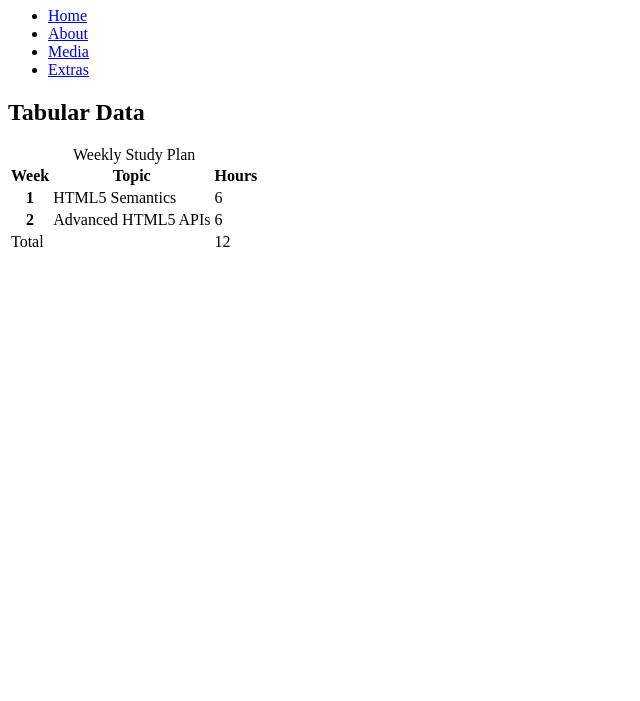
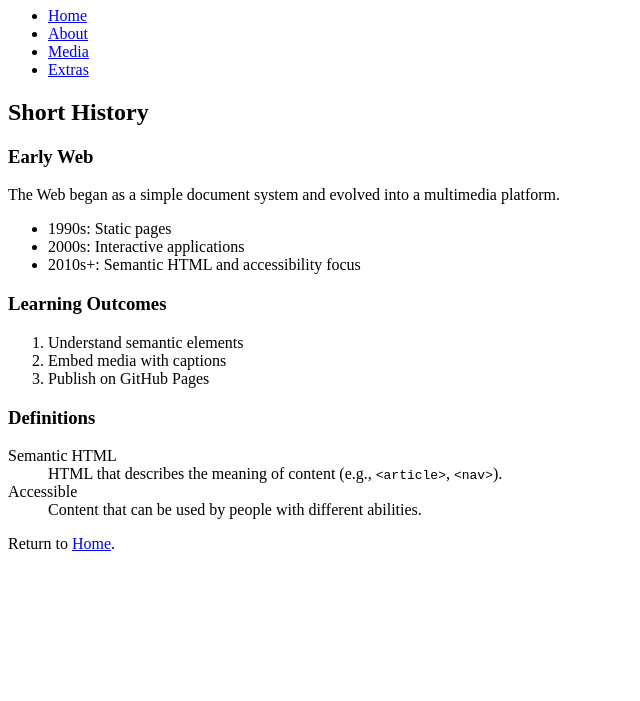
Before and after one commit to Bhaktesh9/New-respository, a plain HTML site: page extras.html in a window 1280 px wide. Shown: the part 99-800 px from the top of the page, without its empty margins (0-640 px from the left). Drawn offline with Linux system fonts and the light colour scheme.

Commit message:
Update extras.html

```diff
--- a/extras.html
+++ b/extras.html
@@ -3,10 +3,10 @@
 
 <head>
     <meta charset="utf-8">
-    <title>HTML5 Practical — Extras</title>
-    <meta name="description" content="Tables, details, dialog, progress, and meter examples.">
+    <title>HTML5 Practical — About</title>
+    <meta name="description" content="About page: history and structure examples.">
     <meta name="viewport" content="width=device-width, initial-scale=1">
-    <link rel="canonical" href="https://<username>.github.io/<repo-name>/extras.html">
+    <link rel="canonical" href="https://<username>.github.io/<repo-name>/about.html">
 </head>
 
 <body>
@@ -14,13 +14,13 @@
 
 
     <header>
-        <h1>Extras — Tables & Interactive Elements</h1>
+        <h1>About this Practical</h1>
         <nav aria-label="Primary">
             <ul>
                 <li><a href="index.html">Home</a></li>
-                <li><a href="about.html">About</a></li>
+                <li><a href="about.html" aria-current="page">About</a></li>
                 <li><a href="media.html">Media</a></li>
-                <li><a href="extras.html" aria-current="page">Extras</a></li>
+                <li><a href="extras.html">Extras</a></li>
             </ul>
         </nav>
     </header>
@@ -28,36 +28,46 @@
 
     <main id="main">
         <article>
+            <h2>Short History</h2>
             <section>
-                <h2>Tabular Data</h2>
-                <table>
-                    <caption>Weekly Study Plan</caption>
-                    <thead>
-                        <tr>
-                            <th scope="col">Week</th>
-                            <th scope="col">Topic</th>
-                            <th scope="col">Hours</th>
-                        </tr>
-                    </thead>
-                    <tbody>
-                        <tr>
-                            <th scope="row">1</th>
-                            <td>HTML5 Semantics</td>
-                            <td>6</td>
-                        </tr>
-                        <tr>
-                            <th scope="row">2</th>
-                            <td>Advanced HTML5 APIs</td>
-                            <td>6</td>
-                        </tr>
-                    </tbody>
-                    <tfoot>
-                        <tr>
-                            <td colspan="2">Total</td>
-                            <td>12</td>
-                        </tr>
-                    </tfoot>
-                </table>
+                <h3>Early Web</h3>
+                <p>The Web began as a simple document system and evolved into a multimedia platform.</p>
+                <ul>
+                    <li>1990s: Static pages</li>
+                    <li>2000s: Interactive applications</li>
+                    <li>2010s+: Semantic HTML and accessibility focus</li>
+                </ul>
             </section>
 
-</html>
+
+            <section>
+                <h3>Learning Outcomes</h3>
+                <ol>
+                    <li>Understand semantic elements</li>
+                    <li>Embed media with captions</li>
+                    <li>Publish on GitHub Pages</li>
+                </ol>
+            </section>
+
+
+            <section>
+                <h3>Definitions</h3>
+                <dl>
+                    <dt>Semantic HTML</dt>
+                    <dd>HTML that describes the meaning of content (e.g., <code>&lt;article&gt;</code>,
+                        <code>&lt;nav&gt;</code>).
+                    </dd>
+                    <dt>Accessible</dt>
+                    <dd>Content that can be used by people with different abilities.</dd>
+                </dl>
+            </section>
+
+
+            <footer>
+                <p>Return to <a href="index.html">Home</a>.</p>
+            </footer>
+        </article>
+
+            </main>
+        </body>
+    </html>
```
